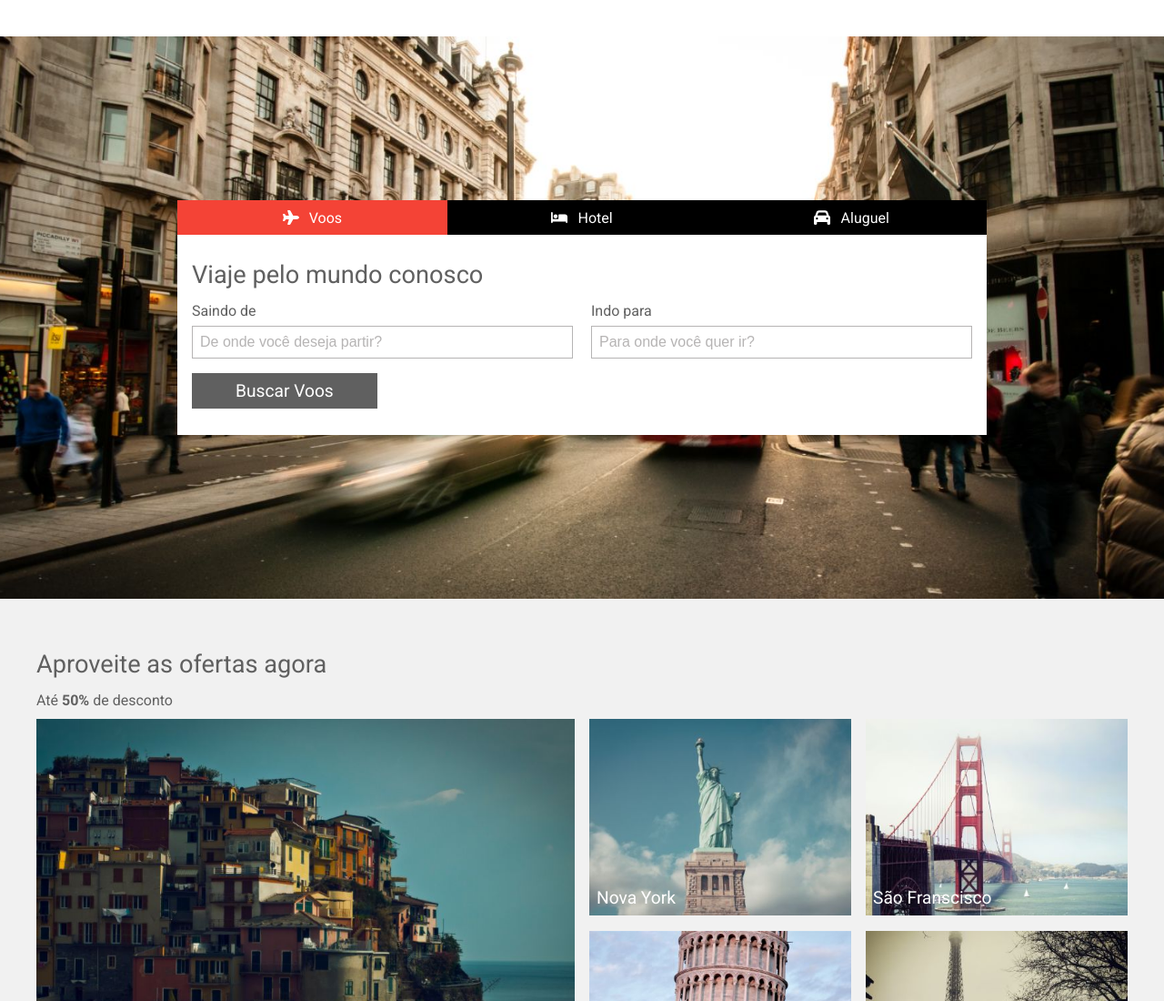
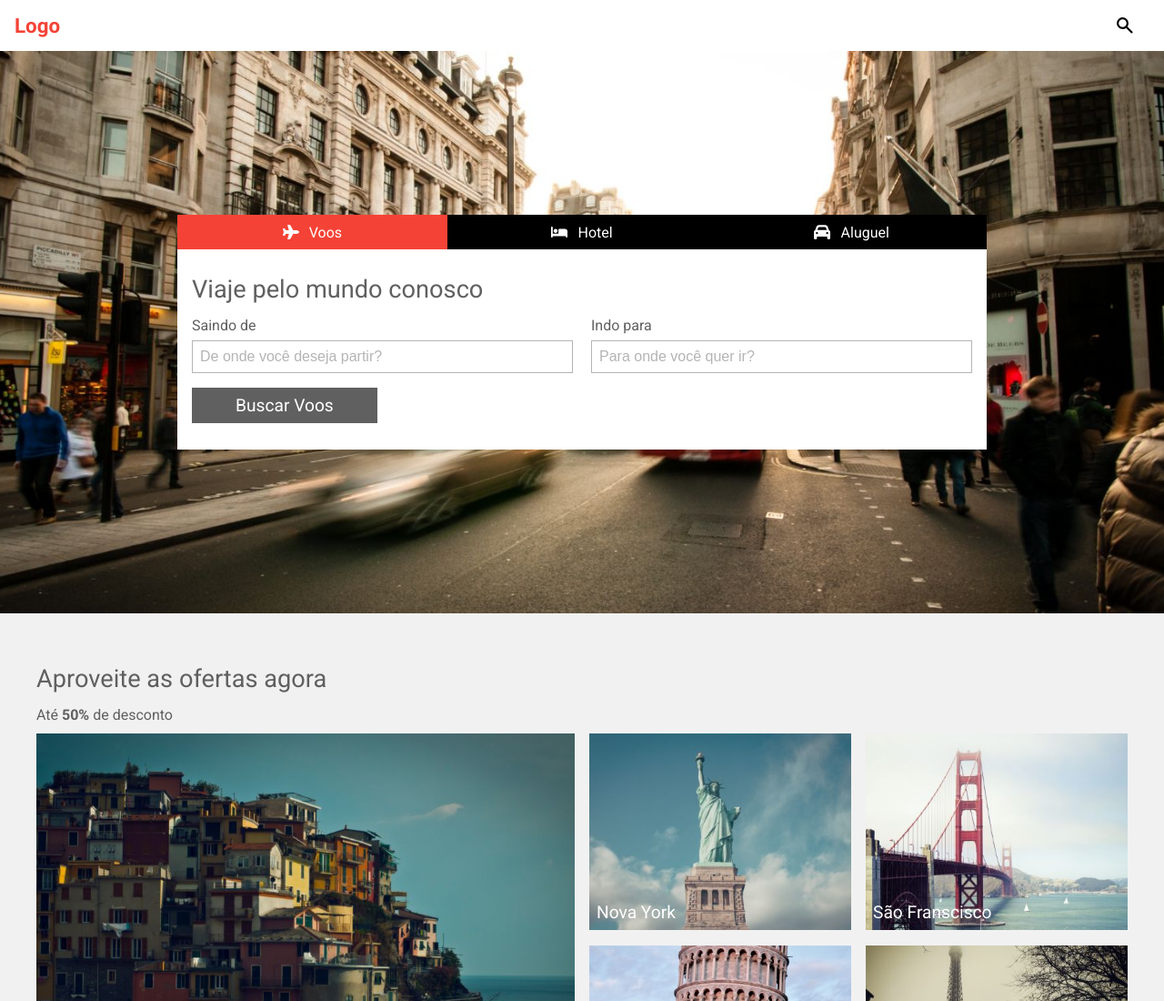
Before and after one commit to EliasRiguetto/site-viagem, a website: page index.html in a window 1280 px wide. Shown: the top 1100 px of the page at 91% size. Drawn offline with Linux system fonts and the light colour scheme.

Commit message:
9- barra de pesquisa no header

```diff
--- a/css/sass/header.scss
+++ b/css/sass/header.scss
@@ -1,5 +1,33 @@
 .header{
-    height: 40px;
+    padding: 1rem;
     background: $white;
+    display: flex;
+    justify-content: space-between;
+    align-items: center;
+    h1{
+        font-size: 1.4rem;
+        color: $secondary-color;
+    }
+}
 
+.header-search{
+    position: relative;
+    input{
+        position: absolute;
+        border: 1px solid transparent;
+        padding: .5rem;
+        font-size: 1rem;
+        text-indent: 2rem;
+        top: -1.125rem;
+        width: 2rem;
+        right: 1rem;
+        transition: left .3s ease-in, width 2s;
+        background: url(./../../img/icones/search.svg) no-repeat left center;
+        background-position: .5rem;
+        &:focus,&:hover{
+            outline: none;
+            border: 1px solid $details;
+            width: 320px;
+        }
+    }
 }
--- a/index.html
+++ b/index.html
@@ -14,7 +14,10 @@
 
 <body>
     <header class="header">
-
+        <h1>Logo</h1>
+        <div class="header-search">
+            <input type="text">
+        </div>
     </header>
     <main class="intro">
         <div class="search-menu">
```
Also changed, not shown: css/style.css, img/icones/search.svg (added), 1 other file.
